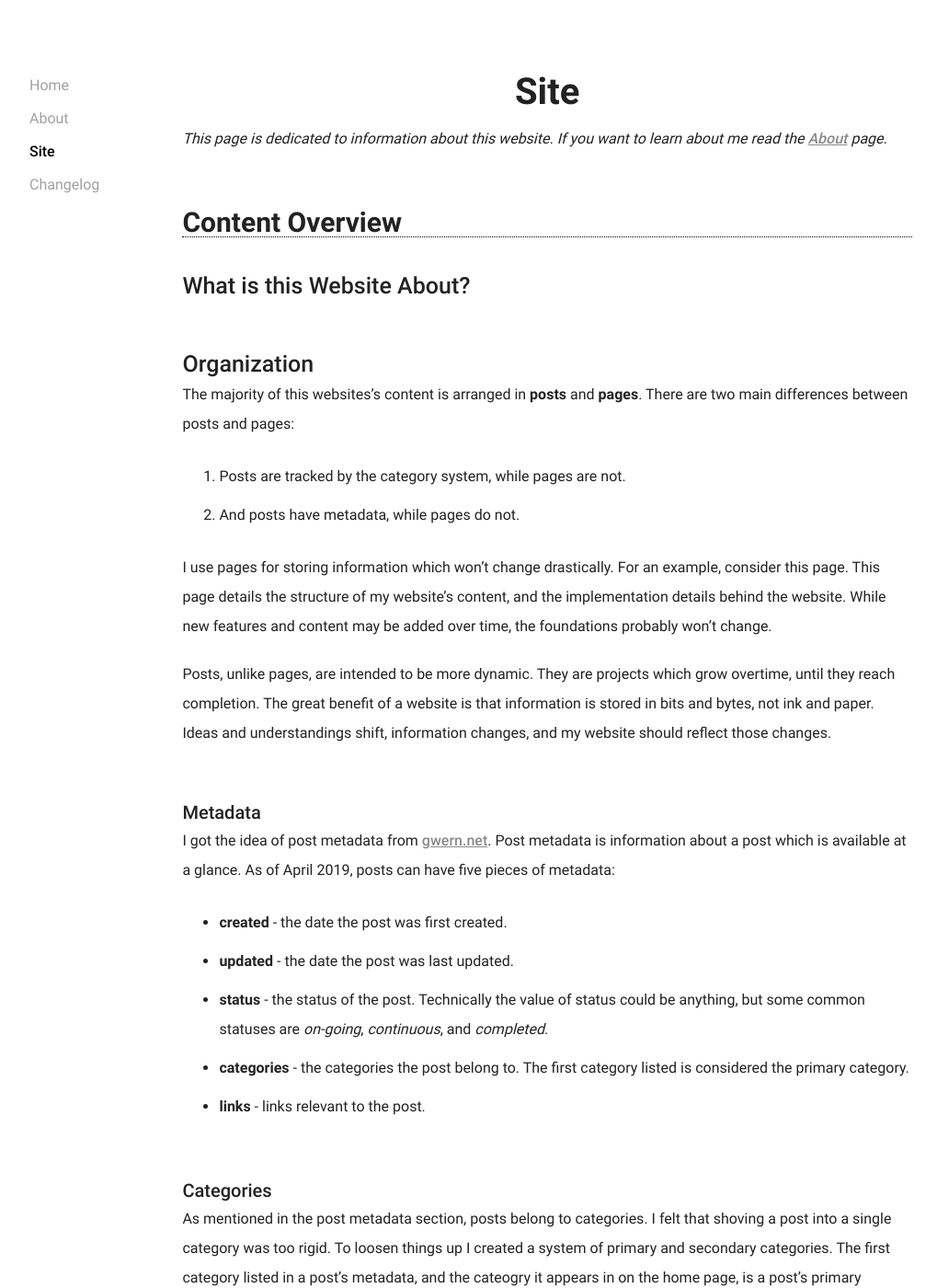
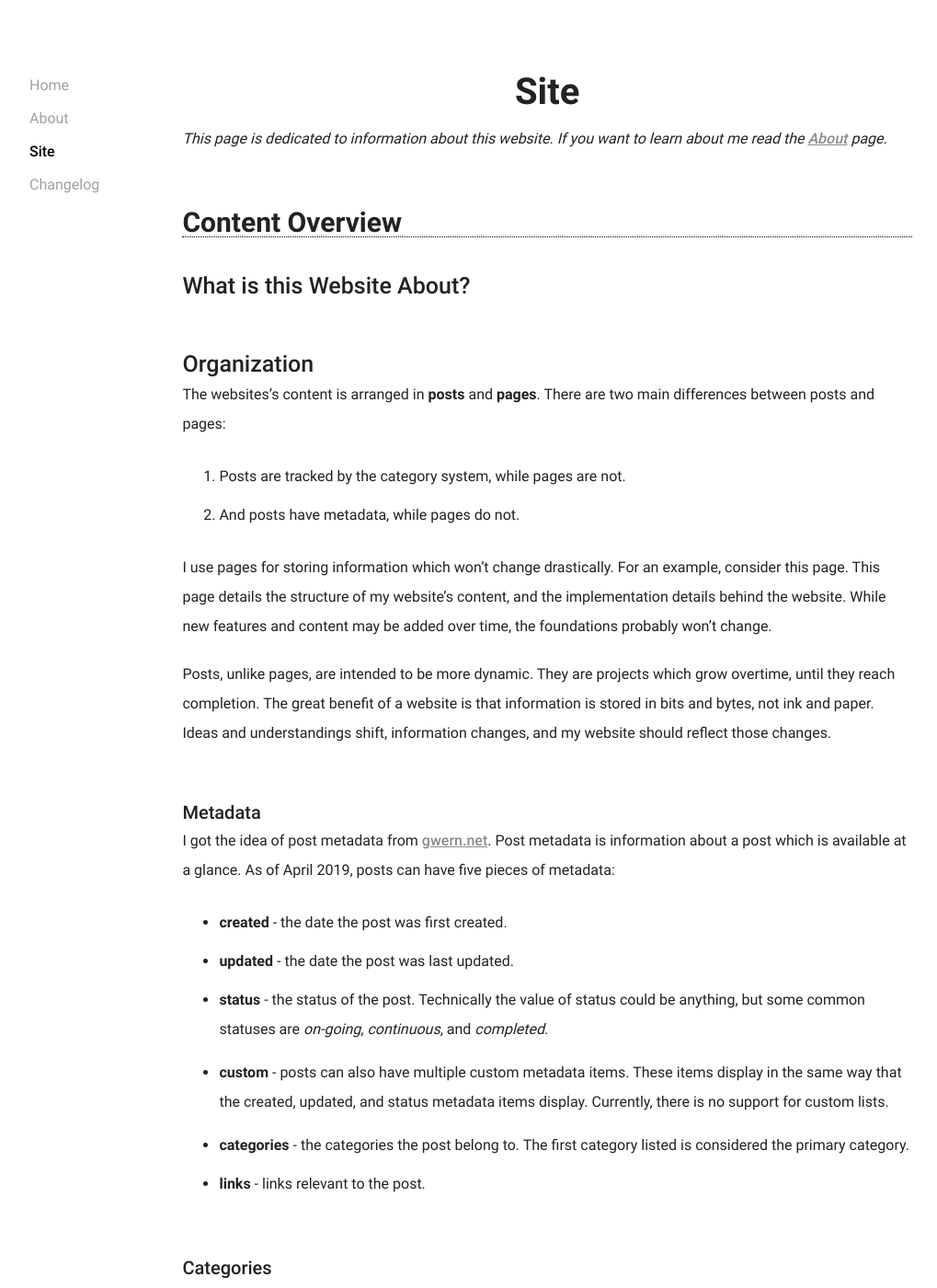
Before and after one commit to stephencz/old-stephencz-com, a Jekyll site: the page built from site.md, in a window 1280 px wide and 1400 px high. Shown: the whole window at 92% size, without its empty margins (128-1147 px from the left). Built offline with Jekyll 4.4.1, drawn with Linux system fonts in a browser that asks for light colours; nearby versions of some CDN libraries.

```diff
--- a/_layouts/category.html
+++ b/_layouts/category.html
@@ -6,7 +6,7 @@
     <ul>
     {% for post in site.posts %}
         {% for cat in post.categories %}
-            {% if page.category contains cat and post.listed %}
+            {% if page.category contains cat %}
                 <li><a href="{{post.url}}">{{post.title}}</a> <span> - {{post.date | date: "%B %-d, %Y"}}</span></li>
             {% endif %}
         {% endfor %}
--- a/site.md
+++ b/site.md
@@ -18,7 +18,7 @@
 ### Organization
 {:.margin-top-l}
 
-The majority of this websites's content is arranged in **posts** and **pages**.
+The websites's content is arranged in **posts** and **pages**.
 There are two main differences between posts and pages:
 
 1. Posts are tracked by the category system, while pages are not.
@@ -44,6 +44,7 @@
 * **created** - the date the post was first created.
 * **updated** - the date the post was last updated.
 * **status** - the status of the post. Technically the value of status could be anything, but some common statuses are *on-going*, *continuous*, and *completed*.
+* * **custom** - posts can also have multiple custom metadata items. These items display in the same way that the created, updated, and status metadata items display. Currently, there is no support for custom lists.
 * **categories** - the categories the post belong to. The first category listed is considered the primary category.
 * **links** - links relevant to the post.
 
```
